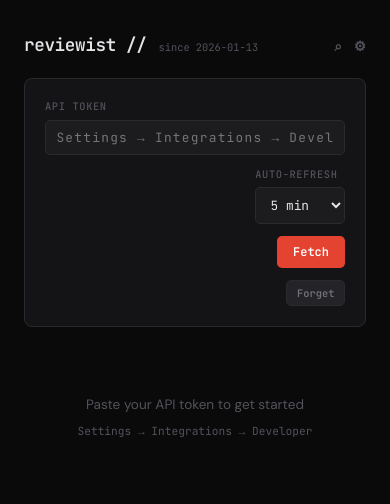
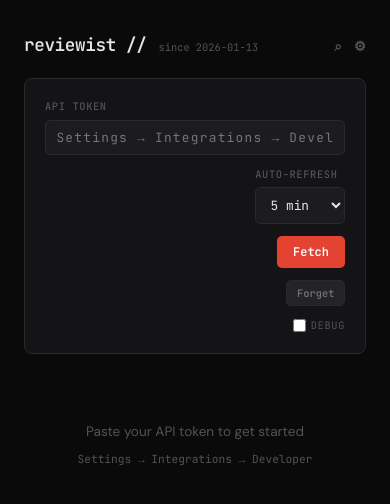
Before and after one commit to yacoob/reviewist, a Svelte app: page / in a window 390 px wide. Shown: the top 504 px of the page. Built offline with nearby package versions, Linux system fonts and the light colour scheme.

Commit message:
Add in-app debug log for diagnosing mobile fetch issues

```diff
--- a/src/App.svelte
+++ b/src/App.svelte
@@ -7,6 +7,7 @@
   import StatusMessage from './components/StatusMessage.svelte';
   import FilterChips from './components/FilterChips.svelte';
   import TaskList from './components/TaskList.svelte';
+  import DebugLog from './components/DebugLog.svelte';
 
   let statusMessage = $state('');
   let statusType: StatusType = $state(null);
@@ -116,11 +117,16 @@
     bind:token={store.token}
     fetching={store.fetching}
     refreshInterval={store.refreshInterval}
+    debugEnabled={store.debugEnabled}
     onFetch={handleFetch}
     onForget={handleForget}
     onRefreshChange={handleRefreshChange}
+    onDebugChange={(on) => store.setDebugEnabled(on)}
   />
   <StatusMessage message={statusMessage} type={statusType} />
+  {#if store.debugEnabled}
+    <DebugLog entries={store.debugLog} />
+  {/if}
 
   {#if !store.token && store.allTasks.length === 0}
     <div class="needs-token">
--- /dev/null
+++ b/src/components/DebugLog.svelte
@@ -0,0 +1,53 @@
+<script lang="ts">
+  interface Props {
+    entries: string[];
+  }
+
+  let { entries }: Props = $props();
+  let visible = $state(false);
+</script>
+
+{#if entries.length > 0}
+  <div class="debug">
+    <button class="debug-toggle" onclick={() => (visible = !visible)}>
+      {visible ? '▾' : '▸'} Debug log ({entries.length})
+    </button>
+    {#if visible}
+      <pre class="debug-log">{entries.join('\n')}</pre>
+    {/if}
+  </div>
+{/if}
+
+<style>
+  .debug {
+    margin-bottom: 1.25rem;
+  }
+  .debug-toggle {
+    background: none;
+    border: none;
+    color: var(--text-muted);
+    font-family: 'JetBrains Mono', monospace;
+    font-size: 0.6rem;
+    padding: 0;
+    cursor: pointer;
+  }
+  .debug-toggle:hover { color: var(--text-dim); }
+  .debug-log {
+    margin-top: 0.5rem;
+    font-size: 0.55rem;
+    line-height: 1.6;
+    color: var(--text-dim);
+    background: var(--surface-2);
+    border: 1px solid var(--border);
+    border-radius: 4px;
+    padding: 0.5rem 0.65rem;
+    overflow-x: auto;
+    max-height: 16rem;
+    overflow-y: auto;
+    white-space: pre;
+  }
+
+  @media print {
+    .debug { display: none !important; }
+  }
+</style>
--- a/src/components/SetupPanel.svelte
+++ b/src/components/SetupPanel.svelte
@@ -4,12 +4,14 @@
     token: string;
     fetching: boolean;
     refreshInterval: number;
+    debugEnabled: boolean;
     onFetch: () => void;
     onForget: () => void;
     onRefreshChange: (ms: number) => void;
+    onDebugChange: (on: boolean) => void;
   }
 
-  let { visible, token = $bindable(), fetching, refreshInterval, onFetch, onForget, onRefreshChange }: Props = $props();
+  let { visible, token = $bindable(), fetching, refreshInterval, debugEnabled, onFetch, onForget, onRefreshChange, onDebugChange }: Props = $props();
 </script>
 
 {#if visible}
@@ -39,6 +41,10 @@
       <button class="btn-secondary btn-small" onclick={onForget} title="Forget saved token">
         Forget
       </button>
+      <label class="debug-check">
+        <input type="checkbox" checked={debugEnabled} onchange={(e) => onDebugChange(e.currentTarget.checked)} />
+        Debug
+      </label>
     </div>
   </div>
 {/if}
@@ -77,6 +83,18 @@
   }
   .btn-secondary:hover { color: var(--text); border-color: var(--text-muted); }
   .btn-small { font-size: 0.65rem; padding: 0.3rem 0.6rem; }
+  .debug-check {
+    display: flex;
+    align-items: center;
+    gap: 0.3rem;
+    font-family: 'JetBrains Mono', monospace;
+    font-size: 0.65rem;
+    color: var(--text-muted);
+    cursor: pointer;
+    text-transform: uppercase;
+    letter-spacing: 0.06em;
+  }
+  .debug-check input { cursor: pointer; }
 
   @media (max-width: 600px) {
     .setup-row { flex-direction: column; }
--- a/src/lib/storage.ts
+++ b/src/lib/storage.ts
@@ -1,6 +1,7 @@
 const TOKEN_KEY = 'reviewist_token';
 const EXCLUDED_KEY = 'reviewist_excluded';
 const REFRESH_KEY = 'reviewist_refresh';
+const DEBUG_KEY = 'reviewist_debug';
 
 export function loadToken(): string {
   return localStorage.getItem(TOKEN_KEY) ?? '';
@@ -37,6 +38,14 @@ export function saveRefreshInterval(ms: number): void {
   localStorage.setItem(REFRESH_KEY, String(ms));
 }
 
+export function loadDebugEnabled(): boolean {
+  return localStorage.getItem(DEBUG_KEY) === '1';
+}
+
+export function saveDebugEnabled(on: boolean): void {
+  localStorage.setItem(DEBUG_KEY, on ? '1' : '0');
+}
+
 import blocklistRaw from '../blocklist.txt?raw';
 export const BLOCKLIST: ReadonlySet<string> = new Set(
   blocklistRaw.split('\n').map(s => s.trim()).filter(Boolean),
--- a/src/lib/store.svelte.ts
+++ b/src/lib/store.svelte.ts
@@ -6,6 +6,7 @@ import {
   loadToken, saveToken as persistToken, forgetToken as clearStoredToken,
   loadExcludedProjects, saveExcludedProjects,
   loadRefreshInterval, saveRefreshInterval,
+  loadDebugEnabled, saveDebugEnabled,
   BLOCKLIST,
 } from './storage';
 import { loadCachedState, saveCachedState, clearCachedState } from './cache';
@@ -14,6 +15,7 @@ import { newestEventDate, mergeEvents, SIX_WEEKS_MS, OVERLAP_MS } from './events
 
 let token = $state(loadToken());
 let refreshInterval = $state(loadRefreshInterval());
+let debugEnabled = $state(loadDebugEnabled());
 let excludedProjects: string[] = $state(loadExcludedProjects());
 let allTasks: CompletedTask[] = $state([]);
 let projects: Record<string, Project> = $state({});
@@ -23,6 +25,17 @@ let fetching = $state(false);
 // Internal event cache — not reactive, used for incremental fetch logic
 let cachedEvents: ActivityEvent[] = [];
 
+// Debug log ring buffer (visible in settings panel on mobile)
+const DEBUG_LOG_MAX = 50;
+let debugLog: string[] = $state([]);
+
+function pushLog(msg: string) {
+  const ts = new Date().toLocaleTimeString('en-GB', { hour12: false });
+  const entry = `${ts} ${msg}`;
+  console.log(`[store] ${msg}`);
+  debugLog = [...debugLog.slice(-(DEBUG_LOG_MAX - 1)), entry];
+}
+
 async function doFetch(): Promise<{ error?: string }> {
   const t0 = performance.now();
   let tPrev = t0;
@@ -30,7 +43,7 @@ async function doFetch(): Promise<{ error?: string }> {
     const now = performance.now();
     const delta = `+${Math.round(now - tPrev).toString().padStart(4)}ms`;
     tPrev = now;
-    console.log(`[store] ${delta}: ${msg}`);
+    pushLog(`${delta}: ${msg}`);
   };
 
   if (!token) {
@@ -38,7 +51,7 @@ async function doFetch(): Promise<{ error?: string }> {
   }
 
   fetching = true;
-  console.log(`[store] ${new Date().toISOString()} refresh started`);
+  pushLog('refresh started');
 
   // Load cache on first call (when we have no events in memory)
   if (cachedEvents.length === 0) {
@@ -113,7 +126,7 @@ async function doFetch(): Promise<{ error?: string }> {
     return { error: (e as Error).message };
   } finally {
     fetching = false;
-    console.log(`[store] ${new Date().toISOString()} refresh done (${Math.round(performance.now() - t0)}ms)`);
+    pushLog(`refresh done (${Math.round(performance.now() - t0)}ms)`);
   }
 }
 
@@ -136,6 +149,11 @@ function setRefreshInterval(ms: number) {
   saveRefreshInterval(ms);
 }
 
+function setDebugEnabled(on: boolean) {
+  debugEnabled = on;
+  saveDebugEnabled(on);
+}
+
 function toggleProject(pid: string) {
   const idx = excludedProjects.indexOf(pid);
   if (idx >= 0) {
@@ -155,10 +173,13 @@ export const store = {
   get projects() { return projects; },
   get lastFetchTime() { return lastFetchTime; },
   get fetching() { return fetching; },
+  get debugEnabled() { return debugEnabled; },
+  get debugLog() { return debugLog; },
 
   fetch: doFetch,
   saveToken: saveTokenValue,
   forgetToken,
   setRefreshInterval,
+  setDebugEnabled,
   toggleProject,
 };
```
